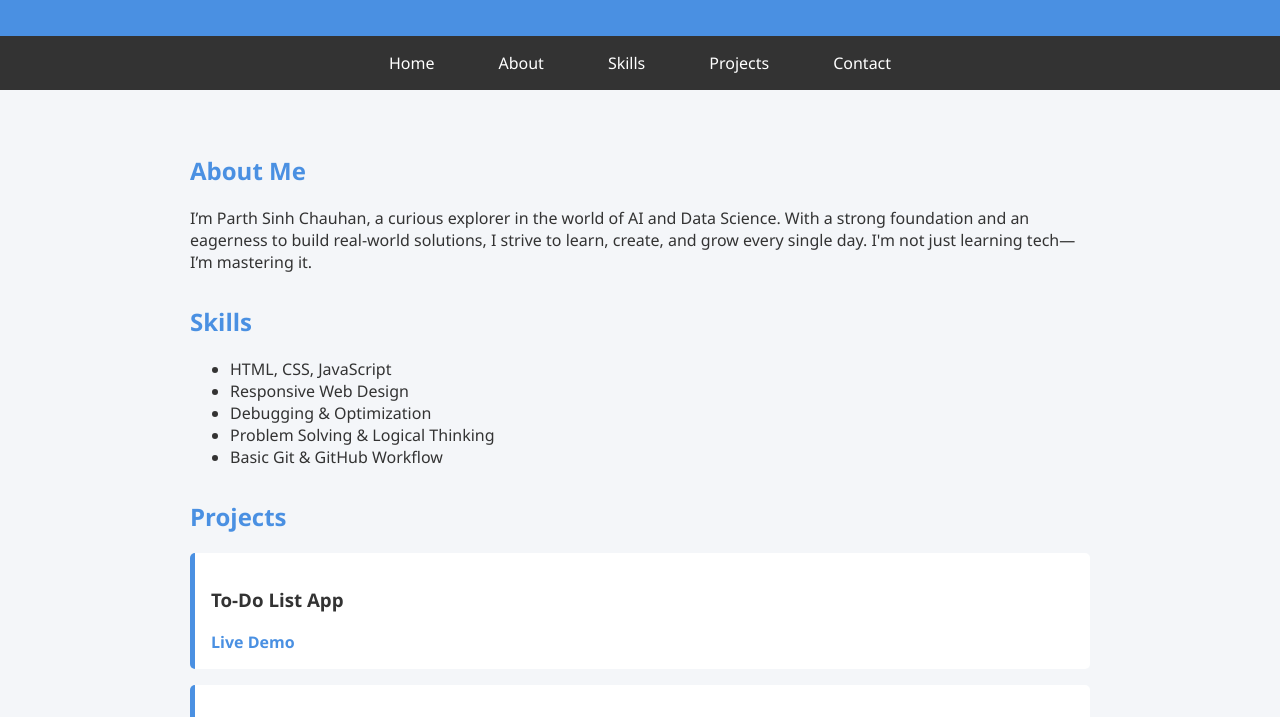
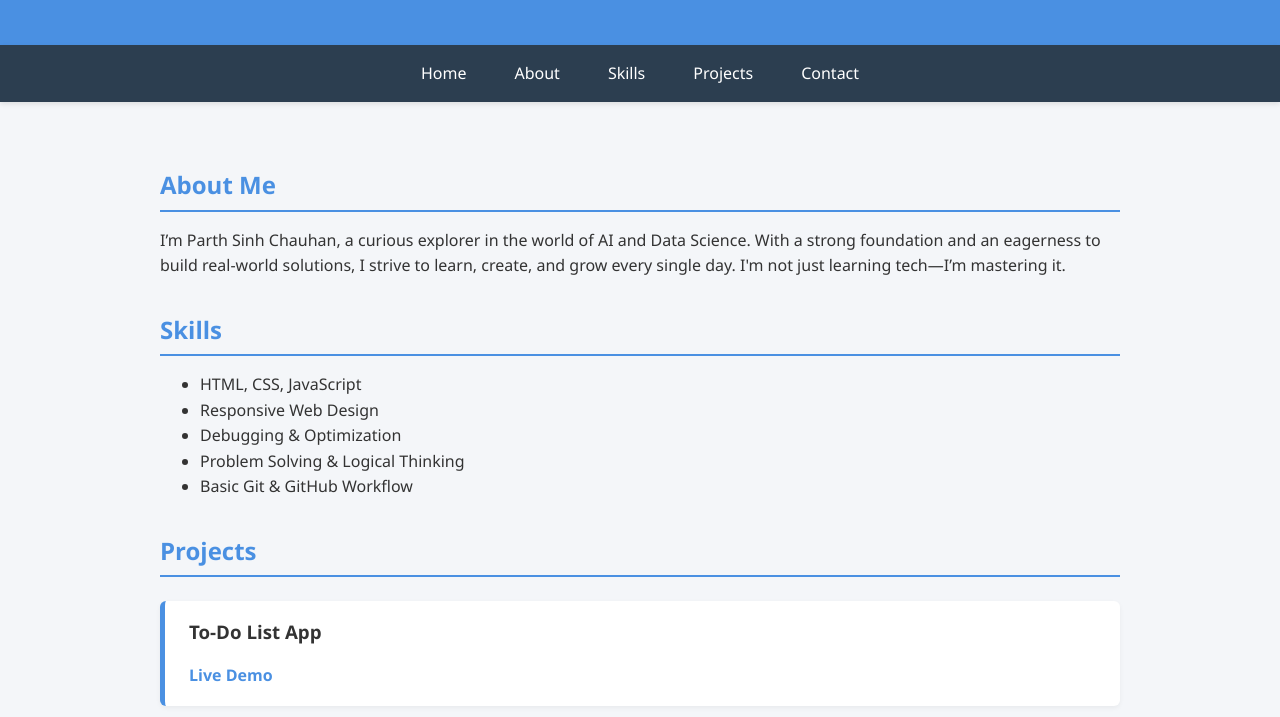
Before and after one commit to Patu-PSC/Personal-Portfolio-, a plain HTML site: page index.html in a window 1280 px wide. Shown: the part 783-1500 px from the top of the page. Drawn offline with Linux system fonts and the light colour scheme.

Commit message:
style.css

```diff
--- a/style.css
+++ b/style.css
@@ -1,73 +1,108 @@
+/* General Styles */
 body {
   font-family: 'Segoe UI', sans-serif;
   margin: 0;
+  padding: 0;
   background: #f4f6f9;
   color: #333;
+  line-height: 1.6;
 }
 
+/* Header */
 header {
   background: #4a90e2;
   color: white;
-  padding: 2rem;
+  padding: 2rem 1rem;
   text-align: center;
+  box-shadow: 0 2px 8px rgba(0, 0, 0, 0.1);
 }
 
+/* Navigation */
 nav {
-  background-color: #333;
+  background-color: #2c3e50;
+  box-shadow: 0 2px 5px rgba(0, 0, 0, 0.1);
 }
 
 nav ul {
   list-style: none;
   display: flex;
   justify-content: center;
+  flex-wrap: wrap;
   margin: 0;
   padding: 0;
 }
 
 nav ul li {
-  margin: 0 1rem;
+  margin: 0;
 }
 
 nav ul li a {
   color: white;
   text-decoration: none;
-  padding: 1rem;
+  padding: 1rem 1.5rem;
   display: block;
+  transition: background 0.3s ease;
 }
 
-nav ul li a:hover {
-  background: #555;
+nav ul li a:hover,
+nav ul li a:focus {
+  background: #1a252f;
 }
 
+/* Main Content */
 main {
-  padding: 2rem;
-  max-width: 900px;
+  padding: 2rem 1rem;
+  max-width: 960px;
   margin: auto;
+}
+
+/* Headings */
+h1, h2, h3 {
+  margin-bottom: 0.5rem;
+  font-weight: 600;
 }
 
 h2 {
   color: #4a90e2;
+  border-bottom: 2px solid #4a90e2;
+  padding-bottom: 0.3rem;
   margin-top: 2rem;
 }
 
+/* Project Cards */
 .project {
   background: white;
-  padding: 1rem;
-  margin: 1rem 0;
+  padding: 1rem 1.5rem;
+  margin: 1.5rem 0;
   border-left: 5px solid #4a90e2;
-  border-radius: 5px;
+  border-radius: 6px;
+  box-shadow: 0 2px 5px rgba(0,0,0,0.05);
+}
+
+.project h3 {
+  margin-top: 0;
 }
 
 .project a {
+  display: inline-block;
+  margin-top: 0.5rem;
   color: #4a90e2;
   font-weight: bold;
   text-decoration: none;
+  border-bottom: 1px solid transparent;
+  transition: border-bottom 0.3s ease;
 }
 
+.project a:hover {
+  border-bottom: 1px solid #4a90e2;
+}
+
+/* Footer */
 footer {
   text-align: center;
   background: #222;
   color: white;
   padding: 1rem;
-  margin-top: 2rem;
+  font-size: 0.95rem;
+  letter-spacing: 0.5px;
 }
```
